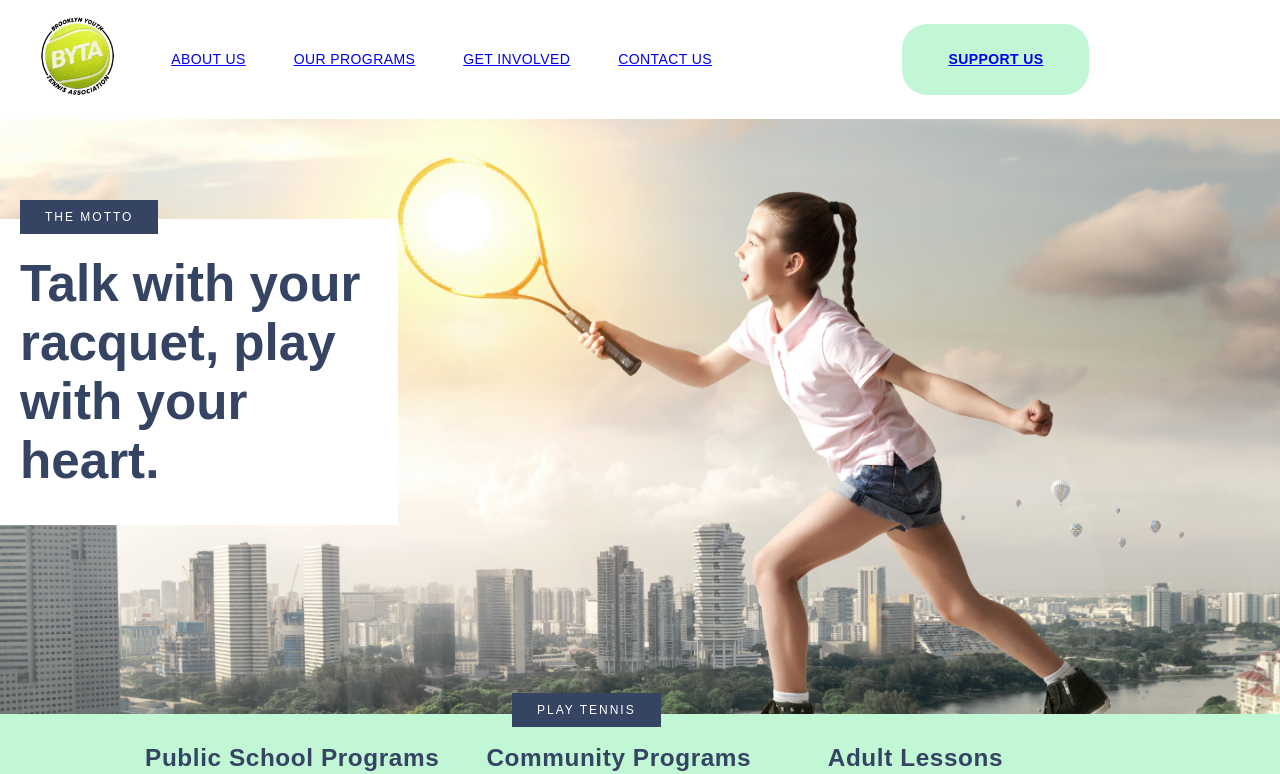
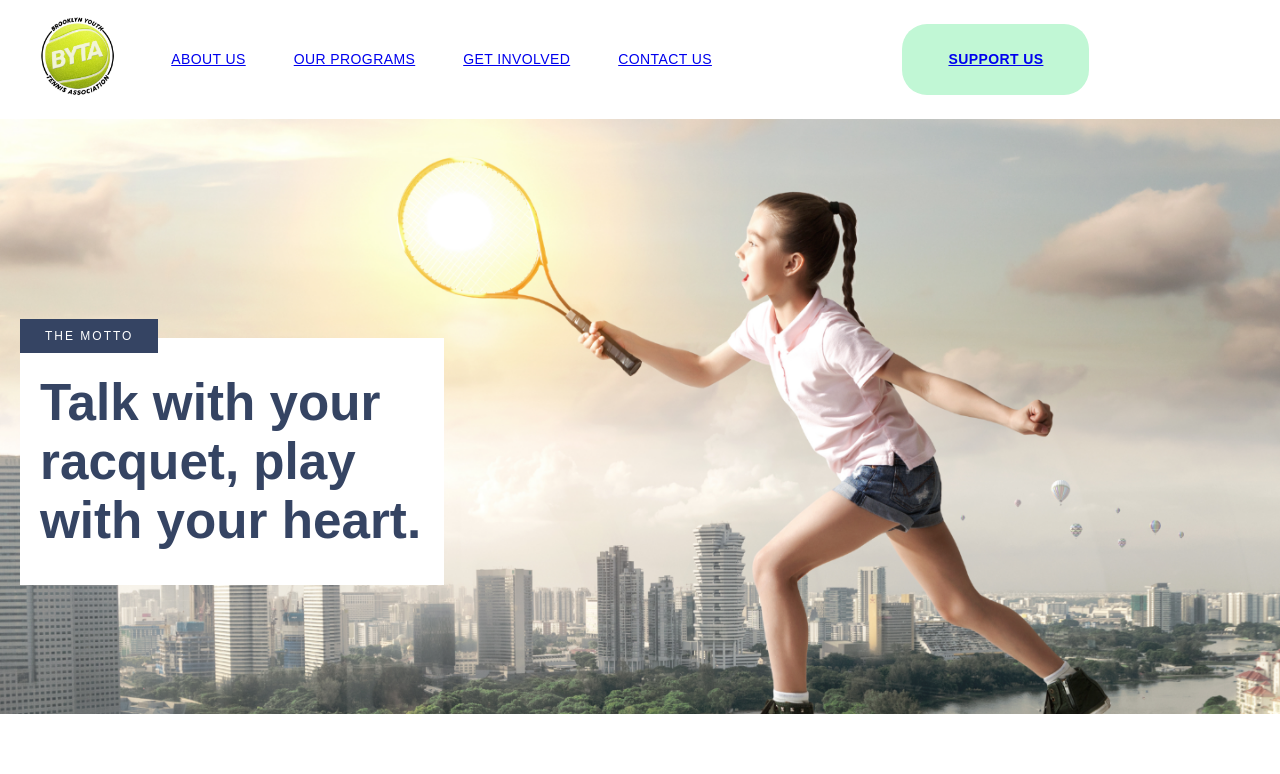
Before and after one commit to JordisGithub/BrooklynYouthTennis, a React (Create React App) app: page / in a window 1280 px wide. Shown: the top 774 px of the page. Built offline with nearby package versions, Linux system fonts and the light colour scheme.

Commit message:
styling updates

```diff
--- a/src/nav/Nav.jsx
+++ b/src/nav/Nav.jsx
@@ -15,7 +15,7 @@ import Button from '@mui/material/Button';
 import MenuItem from '@mui/material/MenuItem';
 
 
-const useStyles = makeStyles({
+const useStyles = makeStyles((theme) => ({
   root: {
     '&.MuiPaper-root': {
        backgroundColor: 'white',
@@ -25,9 +25,13 @@ const useStyles = makeStyles({
     display: 'flex',
     flexDirection: 'row',
   },
-  brandTitle: {
+  logo: {
+    height: '50px',
     margin: '1rem',
-    height: '80px',
+    [theme.breakpoints.up('sm')]: {
+      margin: '1rem',
+      height: '80px',
+    },
   },
   navbarLinks: {
     '&.MuiButton-root': {
@@ -51,18 +55,7 @@ const useStyles = makeStyles({
       },
     },
   },
-  navbarButton: {
-    borderRadius: '25px',
-    backgroundColor: '#c1f7d5',
-    margin: 'auto',
-    textDecoration: 'none',
-    padding: '15px 30px',
-    color: '#354463',
-    fontFamily: 'PoynterOSDisp, sans-serif',
-    fontSize: '14px',
-    fontWeight: '800',
-  }
-});
+}));
 
 const pages = [
   <ListItem><a href="/about" >About Us</a></ListItem>,
@@ -96,7 +89,7 @@ function Nav() {
             component="div"
             sx={{ mr: 2, display: { xs: 'none', md: 'flex' } }}
           >
-            <a href="/"><img src={Logo} className={classes.brandTitle} alt="byta" /></a>
+            <a href="/"><img src={Logo} className={classes.logo} alt="byta" /></a>
           </Typography>
 
           <Box sx={{ flexGrow: 1, display: { xs: 'flex', md: 'none' } }}>
@@ -141,7 +134,7 @@ function Nav() {
             component="div"
             sx={{ flexGrow: 1, display: { xs: 'flex', md: 'none' } }}
           >
-            <a href="/"><img src={Logo} className={classes.brandTitle} alt="byta" /></a>
+            <a href="/"><img src={Logo} className={classes.logo} alt="byta" /></a>
           </Typography>
           <Box sx={{ flexGrow: 1, display: { xs: 'none', md: 'flex' } }}>
             {pages.map((page) => (
--- a/src/pages/home/Hero.jsx
+++ b/src/pages/home/Hero.jsx
@@ -1,27 +1,59 @@
 import React from 'react'
 import { makeStyles } from '@mui/styles';
 import HeroImage from '../../images/city_tennis_hero.png';
-import { Grid } from '@mui/material';
+import { Grid, Box } from '@mui/material';
+import { createTheme, ThemeProvider, styled } from '@mui/material/styles';
+import { orange } from '@mui/material/colors';
+import theme from '../../theme';
 
+// const theme = createTheme({
+//   status: {
+//     danger: orange[500],
+//   },
+// });
 
-const useStyles = makeStyles({
-  root: {},
+const useStyles = makeStyles((theme) => ({
+  root: {
+    width: '100vw',
+    overflow: 'hidden',
+    height: '400px',
+    position: 'relative',
+    [theme.breakpoints.up('md')]: {
+      height: '700px',
+    },
+
+  },
   heroImage: {
-    backgroundPosition: 'center',
-    width: '100vw',
-    objectFit: 'cover',
-    overflow: 'hidden',
+    width: '800px',
+    position: 'absolute',
+    left: '-250px',
+    [theme.breakpoints.up('md')]: {
+      width: '50vw',
+      left: '0',
+    },
+    [theme.breakpoints.up('lg')]: {
+      width: '100vw',
+      left: '0',
+      // width: '100vw',s
+      // objectFit: 'cover',
+      // overflow: 'hidden',
+      // height: '500px',
+    },
   },
   heroTextBlock: {
     position: 'absolute',
-    top: '200px',
+    top: '150px',
+    [theme.breakpoints.up('md')]: {
+      position: 'absolute',
+      top: '200px',
+    },
   },
   heroTitle: {
     fontFamily: 'komet, sans-serif',
     fontSize: '12px',
     fontWeight: '200',
-    backgroundColor: '#354463',
-    color: 'white',
+    backgroundColor: theme.palette.main,
+    color: theme.palette.white,
     textTransform: 'uppercase',
     padding: '10px 25px',
     textAlign: 'center',
@@ -39,18 +71,21 @@ const useStyles = makeStyles({
     color: '#354463',
     fontSize: '4vw',
     fontWeight: '900',
-    padding: '35px 20px',
+    padding: '25px 10px',
     marginTop: '-15px',
-    width: '28vw',
+    marginLeft: '20px',
+    width: '30vw',
+    [theme.breakpoints.up('md')]: {
+      padding: '35px 20px',
+    },
   },
-});
+}));
 
 function Hero() {
   const classes = useStyles();
   return (
-    <>
-
-      <Grid container spacing={3} alignItems="stretch">
+    <Box className={classes.root}>
+      <Grid container spacing={3} alignItems="stretch" >
         <Grid item xs={12} sm={4}>
             <img src={HeroImage} alt="child plays tennis in brooklyn" className={classes.heroImage}/>
             <div className={classes.heroTextBlock}>
@@ -58,8 +93,8 @@ function Hero() {
               <div className={classes.heroSlogan}>Talk with your racquet, play with your heart.</div>
             </div>
         </Grid>
-    </Grid>
-      </>
+        </Grid>
+      </Box>
   );
 }
 
--- a/src/theme/breakpoints.js
+++ b/src/theme/breakpoints.js
@@ -1,15 +1,15 @@
-import createBreakpoints from "@material-ui/core/styles/createBreakpoints";
+// import createBreakpoints from "@material-ui/core/styles/createBreakpoints";
 
-const breakpointValues = {
-  xs: 0, // 0..319
-  sm: 320, //320..767 - mobile
-  md: 768, //768..1024 - tablet
-  lg: 1025, //1025..1440 - desktop
-  xl: 1441, //1441
-}
+// const breakpointValues = {
+//   xs: 0, // 0..319
+//   sm: 320, //320..767 - mobile
+//   md: 768, //768..1024 - tablet
+//   lg: 1025, //1025..1440 - desktop
+//   xl: 1441, //1441
+// }
 
-//creating breakpoints with createBreakpoints() allows to import them in typography.ts
-//and create responsive fonts before the theme is created
-const breakpoints = createBreakpoints({ values: breakpointValues });
+// //creating breakpoints with createBreakpoints() allows to import them in typography.ts
+// //and create responsive fonts before the theme is created
+// const breakpoints = createBreakpoints({ values: breakpointValues });
 
-export default breakpoints;
+// export default breakpoints;
--- a/src/theme/colors.js
+++ b/src/theme/colors.js
@@ -3,4 +3,4 @@ export const colors = {
   white: '#ffffff',
 };
 
-export type Colors = typeof colors;
+// export type Colors = typeof colors;
--- a/src/theme/index.js
+++ b/src/theme/index.js
@@ -1,14 +1,18 @@
-// import { createTheme, ThemeOptions } from '@material-ui/core/styles';
-// import breakpoints from './breakpoints';
-// import { colors } from './colors';
+// import { createTheme } from '@material-ui/core/styles';
+import breakpoints from './breakpoints';
+import { colors } from './colors';
+import { createTheme, ThemeProvider, styled } from '@mui/material/styles';
+import { orange } from '@mui/material/colors';
 
-// export const themeOptions: ThemeOptions = {
-//   breakpoints: {
-//     values: breakpoints.values,
-//   },
-//   colors,
-// }
+const theme = createTheme({
+  status: {
+    danger: orange[500],
+  },
+  palette: {
+    white: 'white',
+    highlight: '#c1f7d5',
+    main: '#354463',
+  },
+});
 
-// const theme = createTheme(themeOptions);
-
-// export default theme;
+export default theme;
```
Also changed, not shown: src/App.js (+6 -3 lines), src/theme/theme.d.js (+10 -10 lines).
